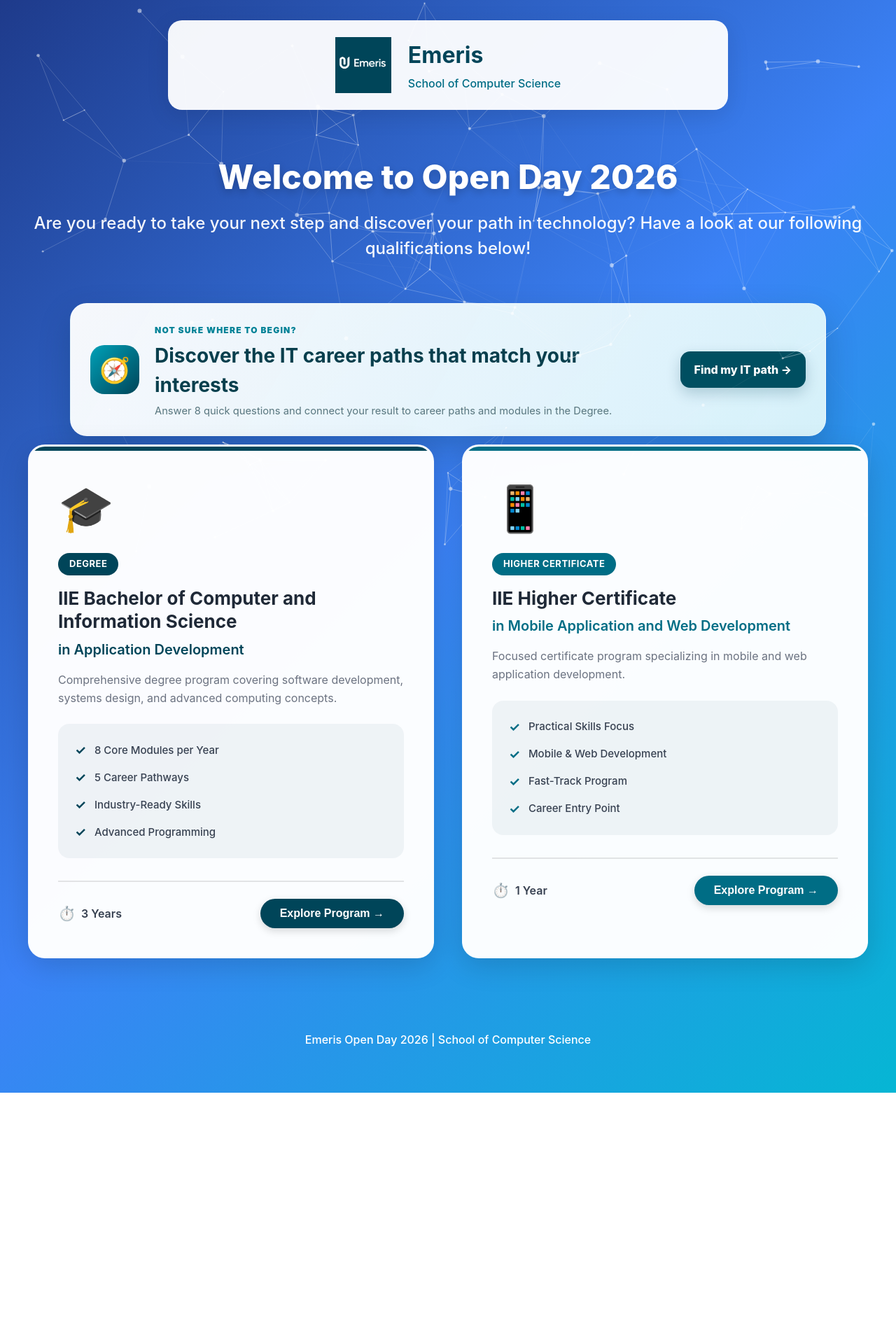
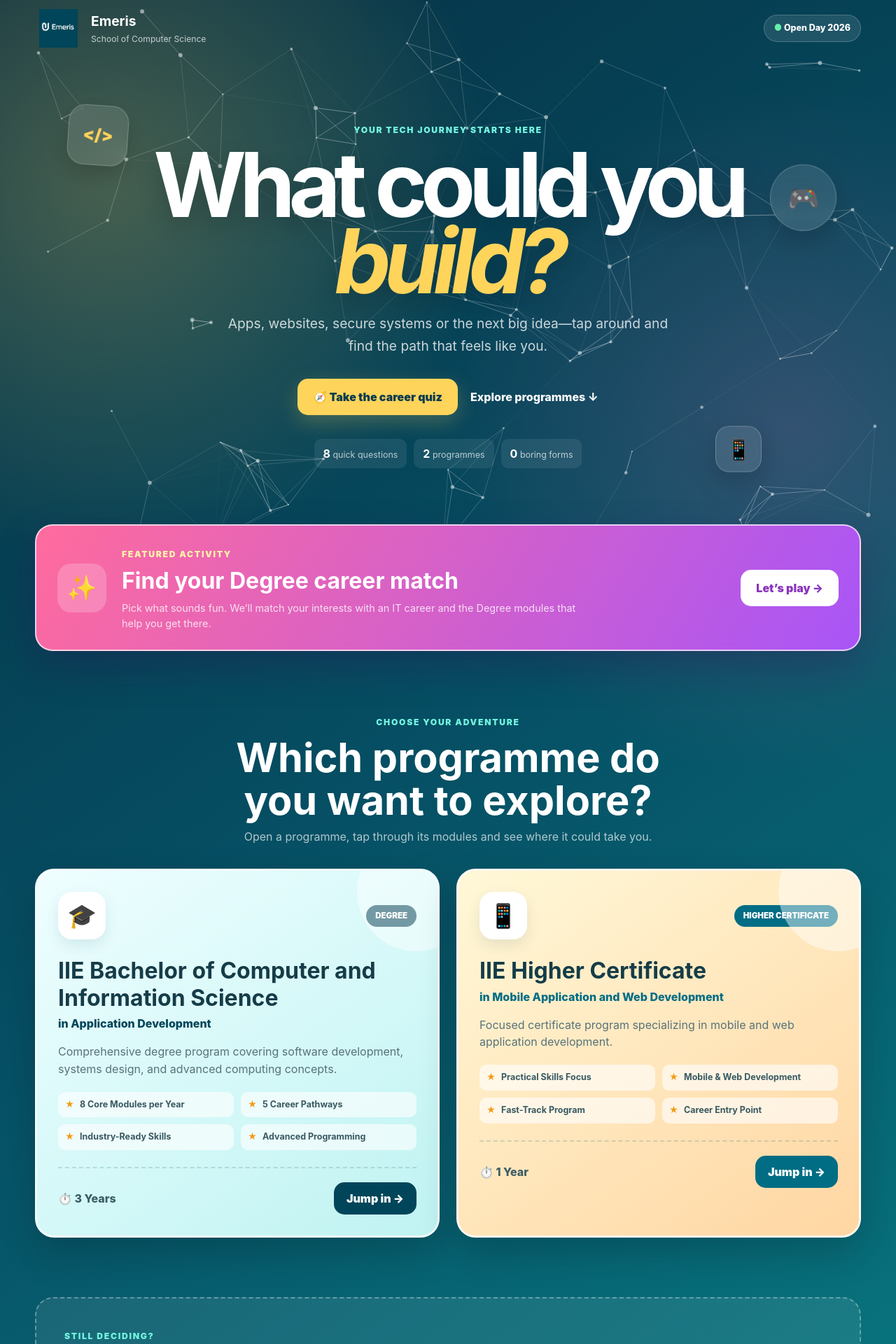
Before and after one commit to RohanM007/OpenDay, a React (Vite) app in the folder openday-app/: page / in a window 1280 px wide. Shown: the part 11-1931 px from the top of the page at 70% size. Before the commit the page ends 1572 px from the top, so only its background shows below. Built offline with nearby package versions, Linux system fonts and the light colour scheme.

Commit message:
Redesigned the landing page, included more animation and icons as well as redesigned the cards

```diff
--- a/openday-app/src/pages/LandingPage.css
+++ b/openday-app/src/pages/LandingPage.css
@@ -1,90 +1,212 @@
 .landing-page {
   min-height: 100vh;
-  background: linear-gradient(135deg, #1e3a8a 0%, #3b82f6 50%, #06b6d4 100%);
-  padding: 40px 20px;
   position: relative;
   overflow-x: hidden;
+  background:
+    radial-gradient(circle at 12% 12%, rgba(255, 212, 91, 0.26), transparent 24%),
+    radial-gradient(circle at 88% 28%, rgba(255, 105, 180, 0.18), transparent 25%),
+    linear-gradient(145deg, #062f42 0%, #064f64 48%, #087a82 100%);
+  color: white;
 }
 
-/* Header */
-.landing-header {
-  display: flex;
-  align-items: center;
-  justify-content: center;
-  gap: 24px;
-  margin-bottom: 60px;
-  background: rgba(255, 255, 255, 0.95);
-  padding: 24px 48px;
-  border-radius: 20px;
-  max-width: 800px;
-  margin: 0 auto 60px auto;
-  box-shadow: 0 8px 32px rgba(0, 0, 0, 0.1);
+.landing-page > *:not(.particles-container) {
   position: relative;
   z-index: 1;
 }
 
+.landing-header {
+  width: min(1180px, calc(100% - 40px));
+  margin: 0 auto;
+  padding: 24px 0;
+  display: flex;
+  align-items: center;
+  gap: 14px;
+}
+
 .landing-logo {
-  height: 80px;
-  width: auto;
+  width: 66px;
+  height: 55px;
+  object-fit: contain;
 }
 
 .landing-header-text h1 {
   margin: 0;
-  font-size: 32px;
-  font-weight: 700;
-  color: #004559;
+  font-size: 1.2rem;
 }
 
 .landing-header-text p {
-  margin: 4px 0 0 0;
-  font-size: 16px;
-  color: #006d85;
-  font-weight: 500;
+  margin: 2px 0 0;
+  color: rgba(255, 255, 255, 0.72);
+  font-size: 0.76rem;
 }
 
-/* Welcome Section */
-.landing-welcome {
-  text-align: center;
-  margin-bottom: 60px;
-  position: relative;
-  z-index: 1;
+.open-day-badge {
+  margin-left: auto;
+  padding: 9px 14px;
+  border: 1px solid rgba(255, 255, 255, 0.2);
+  border-radius: 999px;
+  background: rgba(255, 255, 255, 0.1);
+  font-size: 0.78rem;
+  font-weight: 800;
 }
 
-.landing-welcome h2 {
-  margin: 0 0 12px 0;
-  font-size: 48px;
-  font-weight: 800;
-  color: white;
-  text-shadow: 0 4px 12px rgba(0, 0, 0, 0.2);
+.open-day-badge span {
+  color: #66f0a9;
 }
 
-.welcome-subtitle {
-  margin: 0;
-  font-size: 24px;
-  color: rgba(255, 255, 255, 0.95);
-  font-weight: 500;
+.landing-main {
+  width: min(1180px, calc(100% - 40px));
+  margin: 0 auto;
 }
 
-/* Programs Section */
-.programs-section {
-  max-width: 1400px;
-  margin: 0 auto;
+.landing-hero {
+  min-height: 560px;
   position: relative;
-  z-index: 1;
+  padding: 85px 40px 70px;
+  display: flex;
+  align-items: center;
+  flex-direction: column;
+  text-align: center;
+}
+
+.hero-kicker,
+.programs-heading > span,
+.quiz-banner-copy > span,
+.landing-final-cta > div > span {
+  color: #72f3df;
+  font-size: 0.76rem;
+  font-weight: 900;
+  letter-spacing: 0.14em;
+  text-transform: uppercase;
+}
+
+.landing-hero h2 {
+  max-width: 860px;
+  margin: 15px 0 18px;
+  font-size: clamp(4rem, 10vw, 8.5rem);
+  line-height: 0.85;
+  letter-spacing: -0.075em;
+  text-shadow: 0 12px 35px rgba(0, 0, 0, 0.2);
+}
+
+.landing-hero h2 span {
+  color: #ffd45b;
+  font-style: italic;
+}
+
+.landing-hero > p {
+  max-width: 650px;
+  margin: 0;
+  color: rgba(255, 255, 255, 0.78);
+  font-size: clamp(1rem, 2vw, 1.2rem);
+  line-height: 1.7;
+}
+
+.floating-tech {
+  position: absolute;
+  display: grid;
+  place-items: center;
+  border: 1px solid rgba(255, 255, 255, 0.22);
+  background: rgba(255, 255, 255, 0.11);
+  box-shadow: 0 15px 35px rgba(0, 0, 0, 0.18);
+  backdrop-filter: blur(10px);
+}
+
+.floating-tech-code {
+  top: 70px;
+  left: 4%;
+  width: 86px;
+  height: 86px;
+  border-radius: 24px;
+  color: #ffd45b;
+  font-size: 1.5rem;
+  font-weight: 900;
+}
+
+.floating-tech-game {
+  right: 3%;
+  top: 135px;
+  width: 95px;
+  height: 95px;
+  border-radius: 50%;
+  font-size: 2.3rem;
+}
+
+.floating-tech-phone {
+  right: 12%;
+  bottom: 60px;
+  width: 66px;
+  height: 66px;
+  border-radius: 20px;
+  font-size: 1.8rem;
+}
+
+.hero-actions {
+  display: flex;
+  align-items: center;
+  justify-content: center;
+  gap: 18px;
+  margin-top: 30px;
+}
+
+.hero-actions button,
+.quiz-banner-button,
+.explore-button,
+.landing-final-cta button {
+  min-height: 52px;
+  border: 0;
+  border-radius: 15px;
+  padding: 14px 22px;
+  font: inherit;
+  font-weight: 900;
+  cursor: pointer;
+}
+
+.hero-actions button {
+  background: #ffd45b;
+  color: #063b4e;
+  box-shadow: 0 10px 30px rgba(255, 212, 91, 0.24);
+}
+
+.hero-actions a {
+  color: white;
+  font-weight: 800;
+  text-decoration: none;
+}
+
+.hero-mini-stats {
+  display: flex;
+  gap: 10px;
+  margin-top: 34px;
+  flex-wrap: wrap;
+  justify-content: center;
+}
+
+.hero-mini-stats span {
+  padding: 9px 13px;
+  border-radius: 10px;
+  background: rgba(255, 255, 255, 0.08);
+  color: rgba(255, 255, 255, 0.7);
+  font-size: 0.78rem;
+}
+
+.hero-mini-stats strong {
+  color: white;
+  font-size: 1rem;
 }
 
 .career-quiz-banner {
-  width: min(1080px, calc(100% - 40px));
-  margin: 34px auto 12px;
-  padding: 24px 28px;
+  margin: 10px auto 78px;
+  padding: 27px 30px;
   display: grid;
   grid-template-columns: auto 1fr auto;
   align-items: center;
   gap: 22px;
-  border: 1px solid rgba(255, 255, 255, 0.35);
-  border-radius: 24px;
-  background: linear-gradient(120deg, rgba(255, 255, 255, 0.96), rgba(224, 247, 250, 0.94));
-  box-shadow: 0 18px 45px rgba(0, 40, 53, 0.22);
+  overflow: hidden;
+  border: 2px solid rgba(255, 255, 255, 0.7);
+  border-radius: 25px;
+  background: linear-gradient(120deg, #ff6b9d, #a855f7);
+  box-shadow: 0 22px 55px rgba(44, 15, 74, 0.28);
 }
 
 .quiz-banner-icon {
@@ -93,246 +215,311 @@
   width: 70px;
   height: 70px;
   border-radius: 20px;
-  background: linear-gradient(135deg, #00a1b8, #004559);
+  background: rgba(255, 255, 255, 0.2);
   font-size: 2.2rem;
 }
 
-.quiz-banner-copy span {
-  color: #008297;
-  font-size: 0.75rem;
-  font-weight: 900;
-  letter-spacing: 0.1em;
-  text-transform: uppercase;
+.quiz-banner-copy > span {
+  color: #fff3a9;
 }
 
 .quiz-banner-copy h3 {
-  margin: 5px 0;
-  color: #083f4d;
-  font-size: clamp(1.25rem, 2.5vw, 1.75rem);
+  margin: 4px 0;
+  font-size: clamp(1.35rem, 3vw, 2rem);
 }
 
 .quiz-banner-copy p {
+  max-width: 680px;
   margin: 0;
-  color: #58767e;
-  font-size: 0.92rem;
+  color: rgba(255, 255, 255, 0.8);
+  font-size: 0.9rem;
 }
 
 .quiz-banner-button {
-  border: 0;
-  border-radius: 14px;
-  padding: 14px 20px;
-  color: white;
-  background: #004f61;
-  font: inherit;
-  font-weight: 800;
+  background: white;
+  color: #8a35bd;
   white-space: nowrap;
-  cursor: pointer;
-  box-shadow: 0 8px 20px rgba(0, 69, 89, 0.22);
+}
+
+.programs-section {
+  padding: 10px 0 85px;
+}
+
+.programs-heading {
+  max-width: 720px;
+  margin: 0 auto 34px;
+  text-align: center;
+}
+
+.programs-heading h2 {
+  margin: 10px 0;
+  font-size: clamp(2rem, 5vw, 3.6rem);
+  line-height: 1.05;
+}
+
+.programs-heading p {
+  margin: 0;
+  color: rgba(255, 255, 255, 0.68);
 }
 
 .programs-grid {
   display: grid;
-  grid-template-columns: repeat(auto-fit, minmax(500px, 1fr));
-  gap: 40px;
-  padding: 0 20px;
+  grid-template-columns: 1fr 1fr;
+  gap: 24px;
 }
 
 .program-card {
-  background: rgba(255, 255, 255, 0.98);
-  border-radius: 24px;
-  padding: 40px;
+  position: relative;
+  min-width: 0;
+  overflow: hidden;
+  padding: 30px;
+  border: 3px solid rgba(255, 255, 255, 0.78);
+  border-radius: 27px;
+  color: #153c48;
   cursor: pointer;
-  transition: all 0.3s ease;
-  box-shadow: 0 10px 40px rgba(0, 0, 0, 0.15);
-  border: 3px solid transparent;
-  position: relative;
-  overflow: hidden;
+  box-shadow: 0 22px 50px rgba(0, 23, 35, 0.24);
 }
 
-.program-card::before {
+.program-card-degree {
+  background: linear-gradient(145deg, #effeff, #bff3f2);
+}
+
+.program-card-certificate {
+  background: linear-gradient(145deg, #fff8d8, #ffd6a2);
+}
+
+.program-card::after {
   content: '';
   position: absolute;
-  top: 0;
-  left: 0;
-  right: 0;
-  height: 6px;
-  background: var(--program-color);
+  width: 170px;
+  height: 170px;
+  right: -55px;
+  top: -55px;
+  border-radius: 50%;
+  background: rgba(255, 255, 255, 0.45);
 }
 
-.program-card:hover {
-  border-color: var(--program-color);
-  box-shadow: 0 20px 60px rgba(0, 0, 0, 0.25);
+.program-card-top,
+.program-footer {
+  display: flex;
+  align-items: center;
+  justify-content: space-between;
+  gap: 16px;
 }
 
 .program-icon {
-  font-size: 64px;
-  margin-bottom: 16px;
+  display: grid;
+  place-items: center;
+  width: 68px;
+  height: 68px;
+  border-radius: 20px;
+  background: white;
+  font-size: 2.1rem;
+  box-shadow: 0 8px 20px rgba(0, 69, 89, 0.1);
 }
 
 .program-level {
-  display: inline-block;
+  padding: 7px 13px;
+  border-radius: 999px;
   background: var(--program-color);
   color: white;
-  padding: 6px 16px;
-  border-radius: 20px;
-  font-size: 13px;
-  font-weight: 700;
+  font-size: 0.72rem;
+  font-weight: 900;
   text-transform: uppercase;
-  letter-spacing: 0.5px;
-  margin-bottom: 16px;
 }
 
 .program-title {
-  margin: 0 0 8px 0;
-  font-size: 26px;
-  font-weight: 700;
-  color: #1f2937;
-  line-height: 1.3;
+  max-width: 460px;
+  margin: 26px 0 5px;
+  font-size: clamp(1.45rem, 3vw, 2rem);
+  line-height: 1.2;
 }
 
 .program-subtitle {
-  margin: 0 0 16px 0;
-  font-size: 20px;
-  font-weight: 600;
+  margin: 0 0 16px;
   color: var(--program-color);
+  font-weight: 850;
 }
 
 .program-description {
-  margin: 0 0 24px 0;
-  font-size: 16px;
-  color: #6b7280;
-  line-height: 1.6;
+  margin: 0 0 20px;
+  color: #58727a;
+  line-height: 1.55;
 }
 
 .program-highlights {
-  display: flex;
-  flex-direction: column;
-  gap: 12px;
-  margin-bottom: 32px;
-  padding: 24px;
-  background: rgba(0, 69, 89, 0.05);
-  border-radius: 16px;
+  display: grid;
+  grid-template-columns: 1fr 1fr;
+  gap: 10px;
+  margin-bottom: 24px;
 }
 
 .highlight-item {
   display: flex;
-  align-items: center;
-  gap: 12px;
-  font-size: 15px;
-  color: #374151;
-  font-weight: 500;
+  gap: 8px;
+  padding: 9px 10px;
+  border-radius: 10px;
+  background: rgba(255, 255, 255, 0.62);
+  color: #385962;
+  font-size: 0.78rem;
+  font-weight: 750;
 }
 
 .highlight-check {
-  color: var(--program-color);
-  font-weight: 700;
-  font-size: 18px;
+  color: #f39a14;
 }
 
 .program-footer {
-  display: flex;
-  justify-content: space-between;
-  align-items: center;
-  padding-top: 24px;
-  border-top: 2px solid rgba(0, 0, 0, 0.1);
+  padding-top: 20px;
+  border-top: 2px dashed rgba(0, 69, 89, 0.16);
 }
 
 .program-duration {
-  display: flex;
-  align-items: center;
-  gap: 8px;
-  font-size: 16px;
-  font-weight: 600;
-  color: #374151;
-}
-
-.duration-icon {
-  font-size: 20px;
+  color: #3b5c65;
+  font-weight: 850;
 }
 
 .explore-button {
+  min-height: 46px;
+  padding: 11px 18px;
   background: var(--program-color);
   color: white;
-  border: none;
-  padding: 12px 28px;
-  border-radius: 50px;
-  font-size: 16px;
-  font-weight: 700;
-  cursor: pointer;
-  transition: all 0.3s ease;
-  box-shadow: 0 4px 12px rgba(0, 0, 0, 0.15);
 }
 
-.explore-button:hover {
-  transform: translateY(-2px);
-  box-shadow: 0 6px 20px rgba(0, 0, 0, 0.25);
+.landing-final-cta {
+  margin-bottom: 80px;
+  padding: 40px;
+  display: flex;
+  align-items: center;
+  justify-content: space-between;
+  gap: 28px;
+  border: 2px dashed rgba(255, 255, 255, 0.32);
+  border-radius: 26px;
+  background: rgba(255, 255, 255, 0.08);
 }
 
-/* Footer */
-.landing-footer {
-  text-align: center;
-  margin-top: 80px;
-  padding: 24px;
-  color: white;
-  font-size: 16px;
-  font-weight: 500;
-  position: relative;
-  z-index: 1;
+.landing-final-cta h2 {
+  margin: 6px 0;
+  font-size: clamp(1.7rem, 4vw, 2.5rem);
 }
 
-/* Responsive */
-@media (max-width: 1024px) {
+.landing-final-cta p {
+  margin: 0;
+  color: rgba(255, 255, 255, 0.68);
+}
+
+.landing-final-cta button {
+  flex: 0 0 auto;
+  background: #72f3df;
+  color: #064452;
+}
+
+.landing-footer {
+  padding: 28px max(20px, calc((100vw - 1180px) / 2));
+  display: flex;
+  align-items: center;
+  justify-content: space-between;
+  gap: 20px;
+  background: rgba(0, 25, 37, 0.45);
+  color: rgba(255, 255, 255, 0.72);
+  font-size: 0.82rem;
+}
+
+.landing-footer strong,
+.landing-footer span {
+  display: block;
+}
+
+@media (max-width: 900px) {
+  .landing-hero {
+    min-height: 520px;
+  }
+
+  .floating-tech {
+    transform: scale(0.8);
+  }
+
+  .career-quiz-banner {
+    grid-template-columns: auto 1fr;
+  }
+
+  .quiz-banner-button {
+    grid-column: 1 / -1;
+    width: 100%;
+  }
+
   .programs-grid {
     grid-template-columns: 1fr;
   }
 }
 
-@media (max-width: 768px) {
+@media (max-width: 620px) {
+  .landing-header,
+  .landing-main {
+    width: min(100% - 24px, 1180px);
+  }
+
+  .landing-header-text p {
+    display: none;
+  }
+
+  .landing-hero {
+    min-height: 520px;
+    padding: 70px 0 45px;
+  }
+
+  .landing-hero h2 {
+    font-size: clamp(3.6rem, 19vw, 5.5rem);
+  }
+
+  .floating-tech-code {
+    left: -20px;
+    top: 28px;
+  }
+
+  .floating-tech-game {
+    right: -20px;
+    top: 60px;
+  }
+
+  .floating-tech-phone {
+    display: none;
+  }
+
+  .hero-actions,
+  .landing-final-cta {
+    align-items: stretch;
+    flex-direction: column;
+  }
+
+  .hero-actions button {
+    width: 100%;
+  }
+
   .career-quiz-banner {
     grid-template-columns: 1fr;
-    text-align: center;
-    justify-items: center;
-    padding: 26px 20px;
-  }
-
-  .quiz-banner-button {
-    width: 100%;
-  }
-  .landing-header {
-    flex-direction: column;
-    padding: 20px 24px;
-  }
-
-  .landing-logo {
-    height: 60px;
-  }
-
-  .landing-header-text h1 {
-    font-size: 24px;
-  }
-
-  .landing-welcome h2 {
-    font-size: 32px;
-  }
-
-  .welcome-subtitle {
-    font-size: 18px;
+    padding: 23px;
   }
 
   .program-card {
-    padding: 28px;
+    padding: 24px 20px;
   }
 
-  .program-title {
-    font-size: 22px;
+  .program-highlights {
+    grid-template-columns: 1fr;
   }
 
   .program-footer {
+    align-items: stretch;
     flex-direction: column;
-    gap: 16px;
   }
 
-  .explore-button {
-    width: 100%;
+  .landing-final-cta {
+    padding: 27px 23px;
+  }
+
+  .landing-footer {
+    flex-direction: column;
+    text-align: center;
   }
 }
--- a/openday-app/src/pages/LandingPage.jsx
+++ b/openday-app/src/pages/LandingPage.jsx
@@ -42,12 +42,11 @@
   return (
     <div className="landing-page">
       <ParticleBackground />
-      {/* Header */}
       <motion.header
         className="landing-header"
-        initial={{ opacity: 0, y: -50 }}
+        initial={{ opacity: 0, y: -25 }}
         animate={{ opacity: 1, y: 0 }}
-        transition={{ duration: 0.8 }}
+        transition={{ duration: 0.6 }}
       >
         <motion.img
           src={emerisLogo}
@@ -59,113 +58,118 @@
           <h1>Emeris</h1>
           <p>School of Computer Science</p>
         </div>
+        <div className="open-day-badge"><span>●</span> Open Day 2026</div>
       </motion.header>
 
-      {/* Welcome Section */}
+      <main className="landing-main">
         <motion.section
-        className="landing-welcome"
+          className="landing-hero"
           initial={{ opacity: 0, y: 30 }}
           animate={{ opacity: 1, y: 0 }}
-        transition={{ duration: 0.8, delay: 0.2 }}
+          transition={{ duration: 0.7, delay: 0.15 }}
         >
-        <h2>Welcome to Open Day 2026</h2>
-        <p className="welcome-subtitle">Are you ready to take your next step and discover your path in technology?
-          Have a look at our following qualifications below!
-        </p>
+          <motion.div className="floating-tech floating-tech-code" animate={{ y: [0, -12, 0], rotate: [-4, 4, -4] }} transition={{ duration: 4, repeat: Infinity }}>{"</>"}</motion.div>
+          <motion.div className="floating-tech floating-tech-game" animate={{ y: [0, 10, 0], rotate: [5, -5, 5] }} transition={{ duration: 4.5, repeat: Infinity }}>🎮</motion.div>
+          <motion.div className="floating-tech floating-tech-phone" animate={{ y: [0, -9, 0] }} transition={{ duration: 3.5, repeat: Infinity }}>📱</motion.div>
+          <span className="hero-kicker">Your tech journey starts here</span>
+          <h2>What could you <span>build?</span></h2>
+          <p>Apps, websites, secure systems or the next big idea—tap around and find the path that feels like you.</p>
+          <div className="hero-actions">
+            <motion.button onClick={() => onSelectProgram('quiz')} whileHover={{ scale: 1.05, rotate: -1 }} whileTap={{ scale: 0.96 }}>
+              🧭 Take the career quiz
+            </motion.button>
+            <a href="#programs">Explore programmes ↓</a>
+          </div>
+          <div className="hero-mini-stats">
+            <span><strong>8</strong> quick questions</span>
+            <span><strong>2</strong> programmes</span>
+            <span><strong>0</strong> boring forms</span>
+          </div>
         </motion.section>
 
         <motion.section
           className="career-quiz-banner"
-        initial={{ opacity: 0, y: 35 }}
-        animate={{ opacity: 1, y: 0 }}
-        transition={{ duration: 0.7, delay: 0.35 }}
+          initial={{ opacity: 0, scale: 0.94 }}
+          animate={{ opacity: 1, scale: 1 }}
+          transition={{ duration: 0.55, delay: 0.35, type: 'spring' }}
         >
-        <div className="quiz-banner-icon">🧭</div>
+          <div className="quiz-banner-icon">✨</div>
           <div className="quiz-banner-copy">
-          <span>Not sure where to begin?</span>
-          <h3>Discover the IT career paths that match your interests</h3>
-          <p>Answer 8 quick questions and connect your result to career paths and modules in the Degree.</p>
+            <span>Featured activity</span>
+            <h3>Find your Degree career match</h3>
+            <p>Pick what sounds fun. We’ll match your interests with an IT career and the Degree modules that help you get there.</p>
           </div>
           <motion.button
             className="quiz-banner-button"
             onClick={() => onSelectProgram('quiz')}
-          whileHover={{ scale: 1.04, y: -2 }}
-          whileTap={{ scale: 0.97 }}
+            whileHover={{ scale: 1.05, rotate: 1 }}
+            whileTap={{ scale: 0.95 }}
           >
-          Find my IT path →
+            Let’s play →
           </motion.button>
         </motion.section>
 
-      {/* Program Cards */}
-      <section className="programs-section">
+        <section className="programs-section" id="programs">
+          <div className="programs-heading">
+            <span>Choose your adventure</span>
+            <h2>Which programme do you want to explore?</h2>
+            <p>Open a programme, tap through its modules and see where it could take you.</p>
+          </div>
           <div className="programs-grid">
             {programs.map((program, index) => (
-            <motion.div
+              <motion.article
                 key={program.id}
-              className="program-card"
+                className={`program-card program-card-${program.id}`}
                 style={{ '--program-color': program.color }}
-              initial={{ opacity: 0, y: 50, scale: 0.9 }}
-              animate={{ opacity: 1, y: 0, scale: 1 }}
-              transition={{
-                duration: 0.6,
-                delay: 0.4 + index * 0.2,
-                type: "spring",
-                stiffness: 100
-              }}
-              whileHover={{
-                y: -10,
-                transition: { duration: 0.3 }
-              }}
+                initial={{ opacity: 0, y: 50, rotate: index === 0 ? -1 : 1 }}
+                animate={{ opacity: 1, y: 0, rotate: 0 }}
+                transition={{ duration: 0.6, delay: 0.5 + index * 0.15, type: "spring" }}
+                whileHover={{ y: -10, rotate: index === 0 ? -0.7 : 0.7 }}
                 onClick={() => onSelectProgram(program.id)}
               >
+                <div className="program-card-top">
                   <div className="program-icon">{program.icon}</div>
                   <div className="program-level">{program.level}</div>
+                </div>
                 <h3 className="program-title">{program.title}</h3>
                 <p className="program-subtitle">{program.subtitle}</p>
                 <p className="program-description">{program.description}</p>
-
                 <div className="program-highlights">
-                {program.highlights.map((highlight, idx) => (
-                  <motion.div
-                    key={idx}
-                    className="highlight-item"
-                    initial={{ opacity: 0, x: -20 }}
-                    animate={{ opacity: 1, x: 0 }}
-                    transition={{ delay: 0.6 + index * 0.2 + idx * 0.1 }}
-                  >
-                    <span className="highlight-check">✓</span>
+                  {program.highlights.map((highlight) => (
+                    <div key={highlight} className="highlight-item">
+                      <span className="highlight-check">★</span>
                       <span>{highlight}</span>
-                  </motion.div>
+                    </div>
                   ))}
                 </div>
-
                 <div className="program-footer">
-                <span className="program-duration">
-                  <span className="duration-icon">⏱️</span>
-                  {program.duration}
-                </span>
-                <motion.button
-                  className="explore-button"
-                  whileHover={{ scale: 1.05 }}
-                  whileTap={{ scale: 0.95 }}
-                >
-                  Explore Program →
+                  <span className="program-duration">⏱️ {program.duration}</span>
+                  <motion.button className="explore-button" whileTap={{ scale: 0.95 }}>
+                    Jump in →
                   </motion.button>
                 </div>
-            </motion.div>
+              </motion.article>
             ))}
           </div>
         </section>
 
-      {/* Footer */}
-      <motion.footer
-        className="landing-footer"
-        initial={{ opacity: 0 }}
-        animate={{ opacity: 1 }}
-        transition={{ duration: 0.8, delay: 1 }}
-      >
-        <p>Emeris Open Day 2026 | School of Computer Science</p>
-      </motion.footer>
+        <section className="landing-final-cta">
+          <div>
+            <span>Still deciding?</span>
+            <h2>That’s exactly what Open Day is for.</h2>
+            <p>Try the quiz, explore every module, and follow whatever sparks your curiosity.</p>
+          </div>
+          <button onClick={() => onSelectProgram('quiz')}>Find my path 🚀</button>
+        </section>
+      </main>
+
+      <footer className="landing-footer">
+        <div>
+          <strong>Emeris Open Day 2026</strong>
+          <span>School of Computer Science</span>
+        </div>
+        <span>Tap. Explore. Get inspired. ✨</span>
+      </footer>
     </div>
   );
 };
```
Lines whose indentation alone changed are shown as unchanged.
